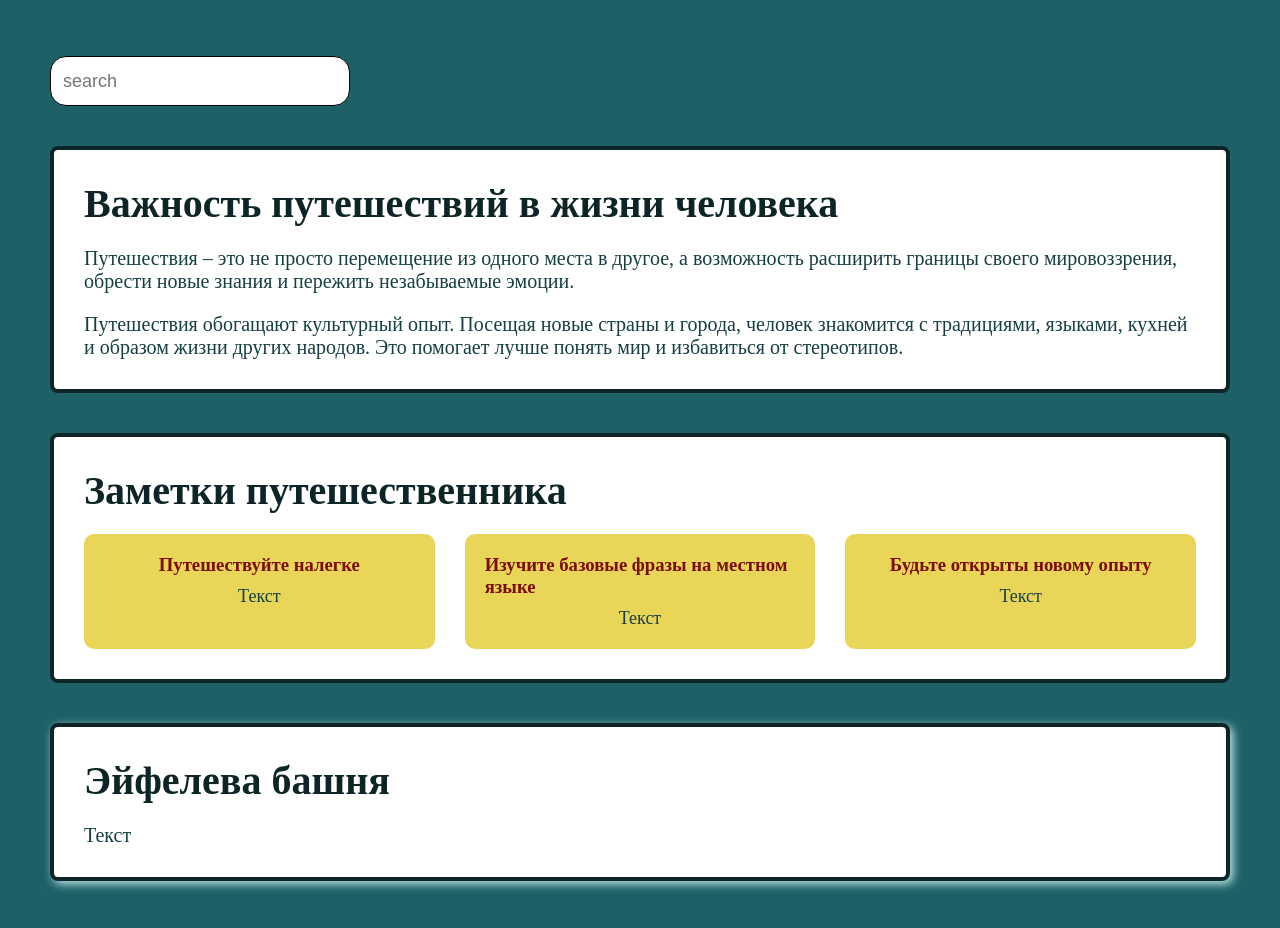
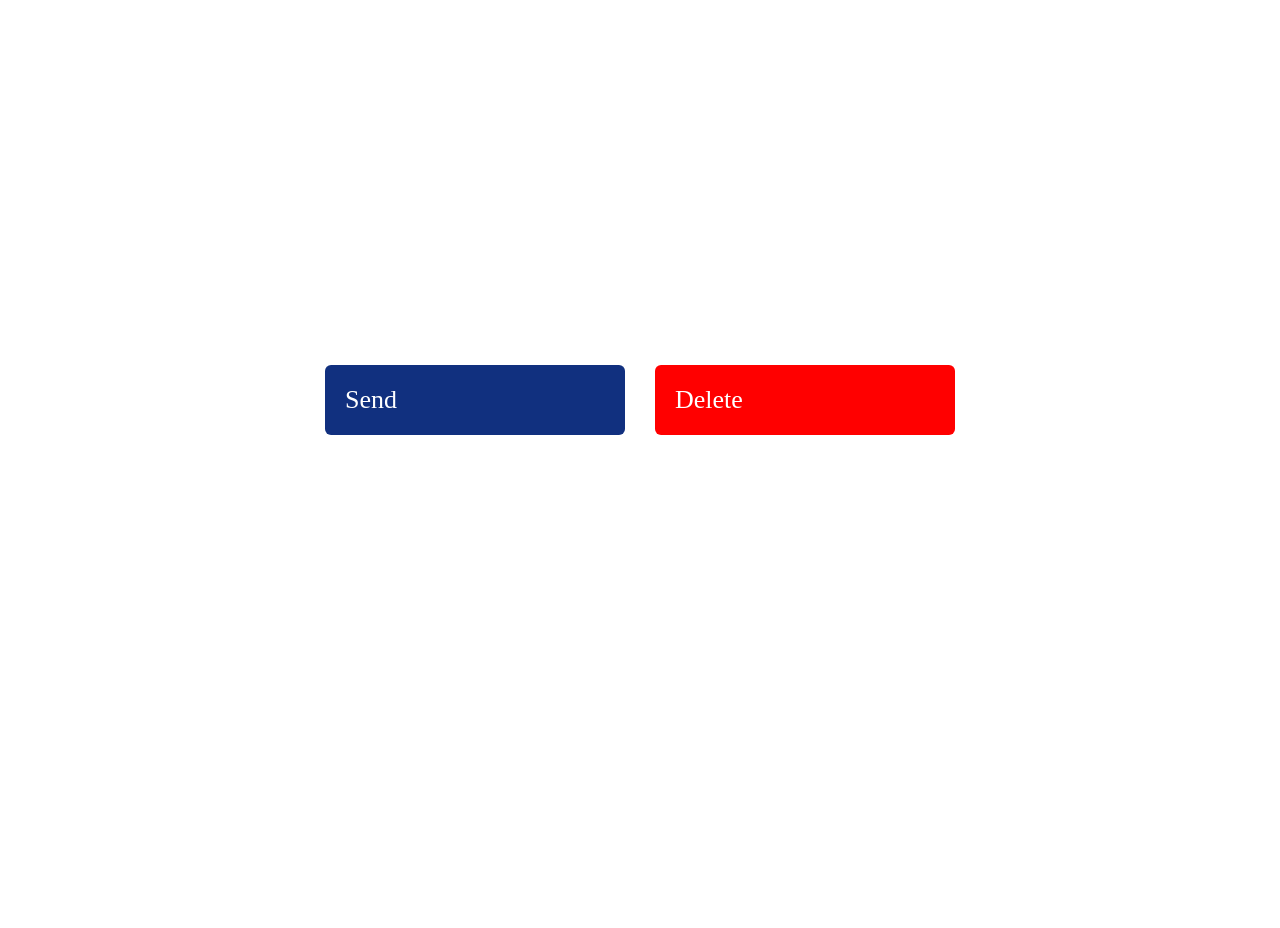
Before and after one commit to Artur-FE/react_ts, a React (Vite) app: page / in a window 1280 px wide. Shown: the top 928 px of the page. After the commit the page ends 800 px from the top, so only its background shows below. Built offline with nearby package versions, Linux system fonts and the light colour scheme.

Commit message:
homework10

```diff
--- a/src/App.tsx
+++ b/src/App.tsx
@@ -1,3 +1,4 @@
+import Homework10 from "./homeworks/Homework10/Homework10"
 import GlobalStyles from "./styles/GlobalStyles"
 
 /* eslint-disable @typescript-eslint/no-unused-vars */
@@ -7,7 +8,7 @@ import GlobalStyles from "./styles/GlobalStyles"
 // import Lesson07 from "./lessons/Lesson07/Lesson07";
 // import Lesson08 from "./lessons/Lesson08/Lesson08"
 // import Lesson09 from "./lessons/Lesson09/Lesson09";
-import Lesson10 from "./lessons/Lesson10/Lesson10"
+// import Lesson10 from "./lessons/Lesson10/Lesson10"
 
 
 //Homeworks imports
@@ -31,7 +32,8 @@ function App() {
       {/* <Homework08 /> */}
       {/* <Lesson09 /> */}
       {/* <Homework09 /> */}
-      <Lesson10 />
+      {/* <Lesson10 /> */}
+      <Homework10 />
     </>
   )
 }
--- a/src/components/Button/Button.tsx
+++ b/src/components/Button/Button.tsx
@@ -1,4 +1,4 @@
-import "./styles.css";
+import { MainButton } from "./styles";
 import { ButtonProps } from "./types";
 
 // interface ButtonProps {
@@ -9,15 +9,15 @@ import { ButtonProps } from "./types";
 
 // }
 
-function Button({ name, onClick, disabled=false, type='submit' }: ButtonProps) {
+function Button({ name, onClick, disabled=false, type='submit', danger }: ButtonProps) {
   return (
-    <button
-    className="main-button"
+    <MainButton
     onClick={onClick}
     disabled={disabled}
-    type={type}>
+    type={type}
+    isDanger={danger}>
       {name}
-    </button>
+    </MainButton>
   );
 }
 
--- /dev/null
+++ b/src/components/Button/styles.ts
@@ -0,0 +1,20 @@
+import styled from "@emotion/styled";
+
+
+interface ButtonComponentStyledProps {
+  isDanger?: boolean
+  disabled? : boolean
+  type? : string
+}
+
+export const MainButton = styled.div<ButtonComponentStyledProps>`
+  width: 300px;
+  height: fit-content;
+  padding: 20px;
+  background: ${({isDanger})=> isDanger? 'red' : 'rgb(17, 48, 127)'};
+  border: none;
+  border-radius: 6px;
+  font-size: 26px;
+  color: white;
+  cursor: pointer;
+`;
--- a/src/components/Button/types.ts
+++ b/src/components/Button/types.ts
@@ -2,6 +2,6 @@ export interface ButtonProps {
     name: string,
     onClick?: () => void,
     disabled?: boolean,
-    type?: 'submit'|'button'|'reset'
-
+    type?: 'submit'|'button'|'reset',
+    danger?: boolean
 }
--- /dev/null
+++ b/src/homeworks/Homework10/Homework10.tsx
@@ -0,0 +1,13 @@
+import Button from "../../components/Button/Button";
+import { Homework10Styled } from "./styles";
+
+function Homework10() {
+    return (
+        <Homework10Styled>
+        <Button name="Send"/>
+        <Button name="Delete" danger/>
+        </Homework10Styled>
+    )
+}
+
+export default Homework10;
--- /dev/null
+++ b/src/homeworks/Homework10/styles.ts
@@ -0,0 +1,10 @@
+import styled from "@emotion/styled";
+
+
+export const Homework10Styled = styled.div`
+display: flex;
+flex: 1;
+align-items: center;
+justify-content: center;
+gap: 30px;
+`;
```
Also changed, not shown: src/components/Button/styles.css (deleted, +0 -11 lines).
